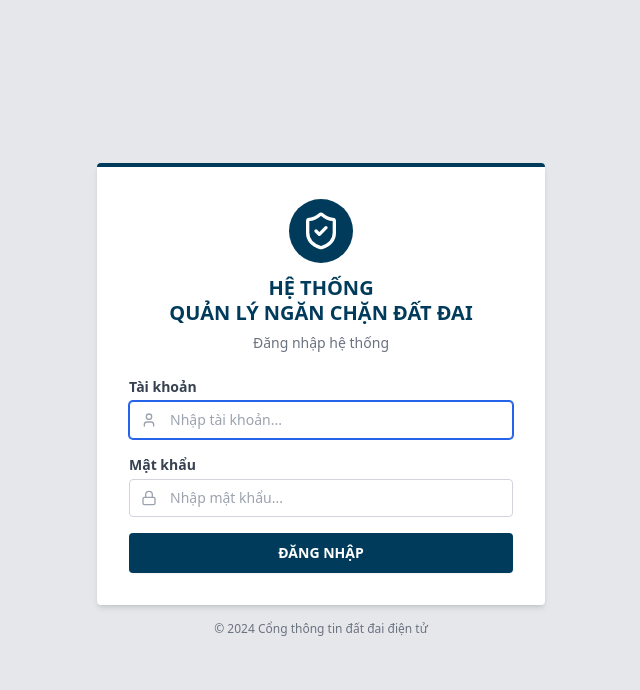
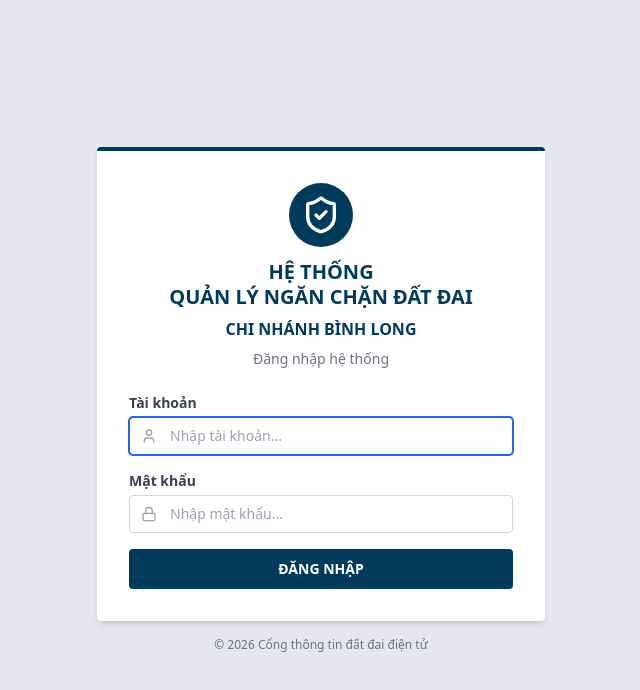
Before and after one commit to KINGIRIS1/QLNCCT, a React (Vite) app: page / in a window 1280 px wide. Shown: the top 690 px of the page, without its empty margins (319-959 px from the left). Built offline with nearby package versions, Linux system fonts and the light colour scheme.

Commit message:
feat(ui): Update app titles and branding
Refactors the application title and login form header to include the specific branch "Chi nhánh Bình Long". This change enhances branding clarity by identifying the specific operational branch within the land management system.

```diff
--- a/App.tsx
+++ b/App.tsx
@@ -819,12 +819,9 @@ function App() {
                <FileText className="text-[#003b5c]" size={24} />
             </div>
             <div>
-              <h1 className="text-lg font-bold uppercase tracking-wide">Hệ Thống Quản Lý Ngăn Chặn Đất Đai</h1>
+              <h1 className="text-lg font-bold tracking-wide">Hệ Thống Quản Lý Ngăn Chặn Đất Đai</h1>
               <div className="flex items-center gap-2">
-                <p className="text-blue-200 text-xs">Sổ theo dõi ngăn chặn & biến động</p>
-                <span className="bg-green-600 text-[10px] px-1.5 py-0.5 rounded text-white font-bold flex items-center gap-1">
-                   Server-Side Pagination <WifiOff size={10} className="hidden"/>
-                </span>
+                <p className="text-blue-200 text-xs">Chi nhánh Bình Long</p>
               </div>
             </div>
           </div>
--- a/components/LoginForm.tsx
+++ b/components/LoginForm.tsx
@@ -49,6 +49,7 @@ const LoginForm: React.FC<LoginFormProps> = ({ onLogin }) => {
           <h1 className="text-xl font-bold text-[#003b5c] uppercase text-center leading-tight">
             Hệ Thống <br/> Quản Lý Ngăn Chặn Đất Đai
           </h1>
+          <h2 className="text-md font-bold text-[#003b5c] mt-2 uppercase">Chi nhánh Bình Long</h2>
           <p className="text-gray-500 text-sm mt-2">Đăng nhập hệ thống</p>
         </div>
 
@@ -102,7 +103,7 @@ const LoginForm: React.FC<LoginFormProps> = ({ onLogin }) => {
         </form>
       </div>
       <div className="mt-4 text-xs text-gray-500">
-        © 2024 Cổng thông tin đất đai điện tử
+        © 2026 Cổng thông tin đất đai điện tử
       </div>
     </div>
   );
```
